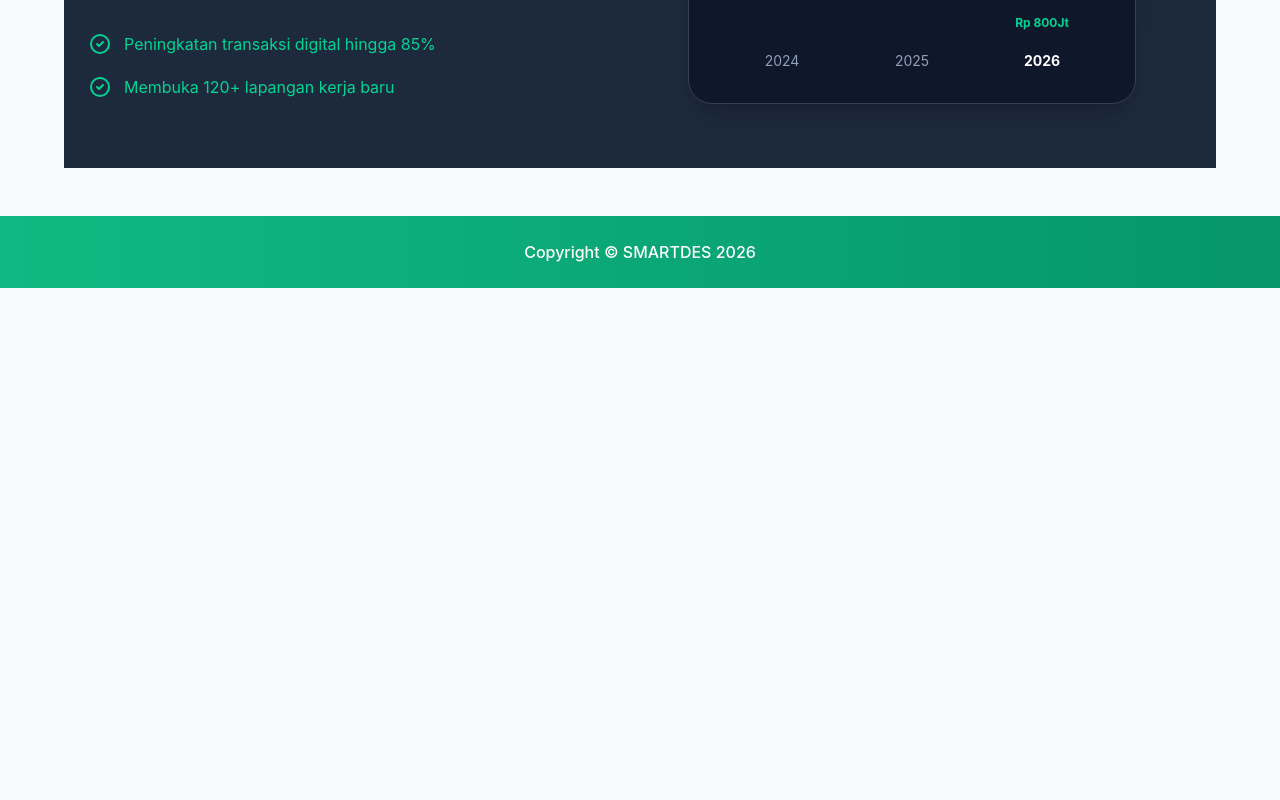
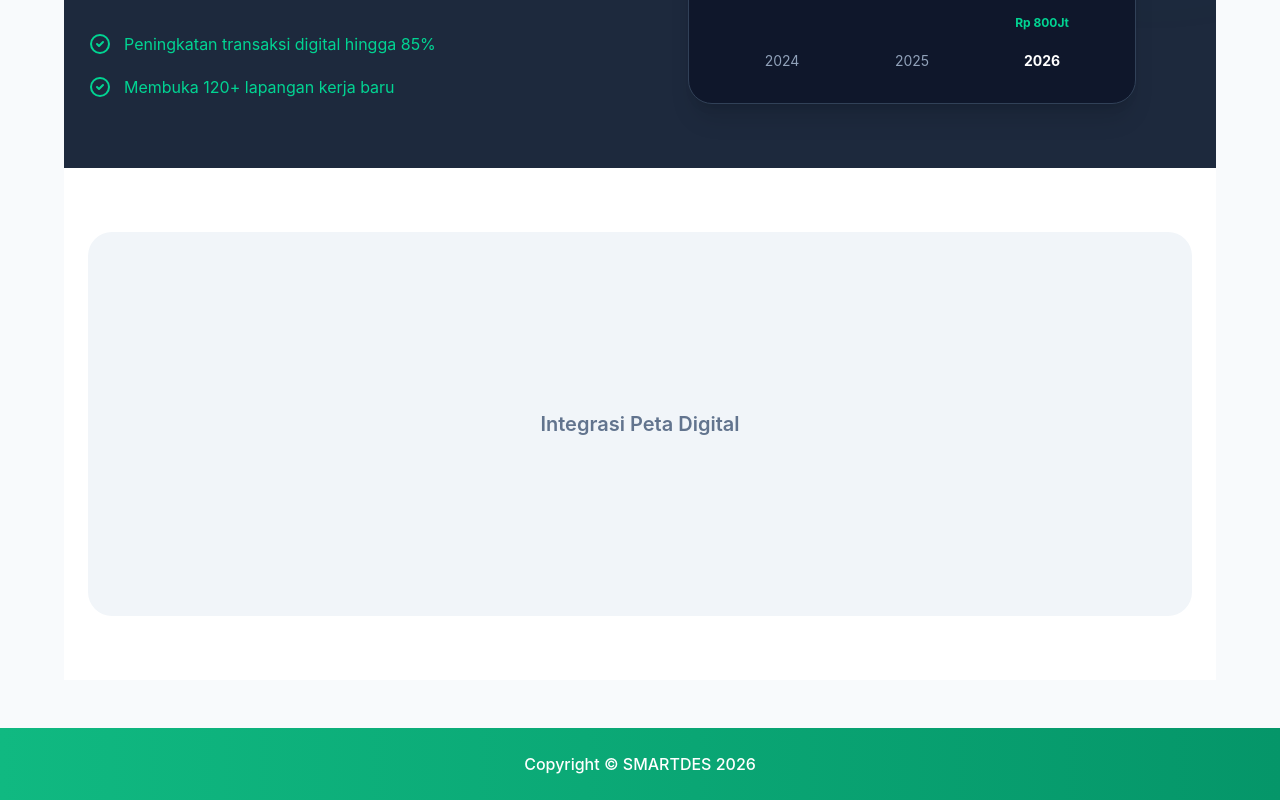
Before and after one commit to muhammadarlianoscar-uti/TA-WEB-24-SEMBADE, a Next.js app in the folder my-app/: page /potensi in a window 1280 px wide. Shown: the part 1752-2552 px from the top of the page. Before the commit the page ends 2040 px from the top, so only its background shows below. Built offline with nearby package versions, Linux system fonts and the light colour scheme.

Commit message:
menambahkan smartmap section

```diff
--- a/my-app/app/potensi/page.tsx
+++ b/my-app/app/potensi/page.tsx
@@ -259,6 +259,24 @@ export default function PotensiPage() {
           </div>
         </div>
       </section>
+
+      <section className="py-16 bg-white">
+
+  <div className="container mx-auto px-4 md:px-6">
+
+    <div className="bg-slate-100 rounded-3xl h-96 flex items-center justify-center">
+
+      <p className="text-slate-500 text-xl font-semibold">
+
+        Integrasi Peta Digital
+
+      </p>
+
+    </div>
+
+  </div>
+
+</section>
     </div>
 
 
```
